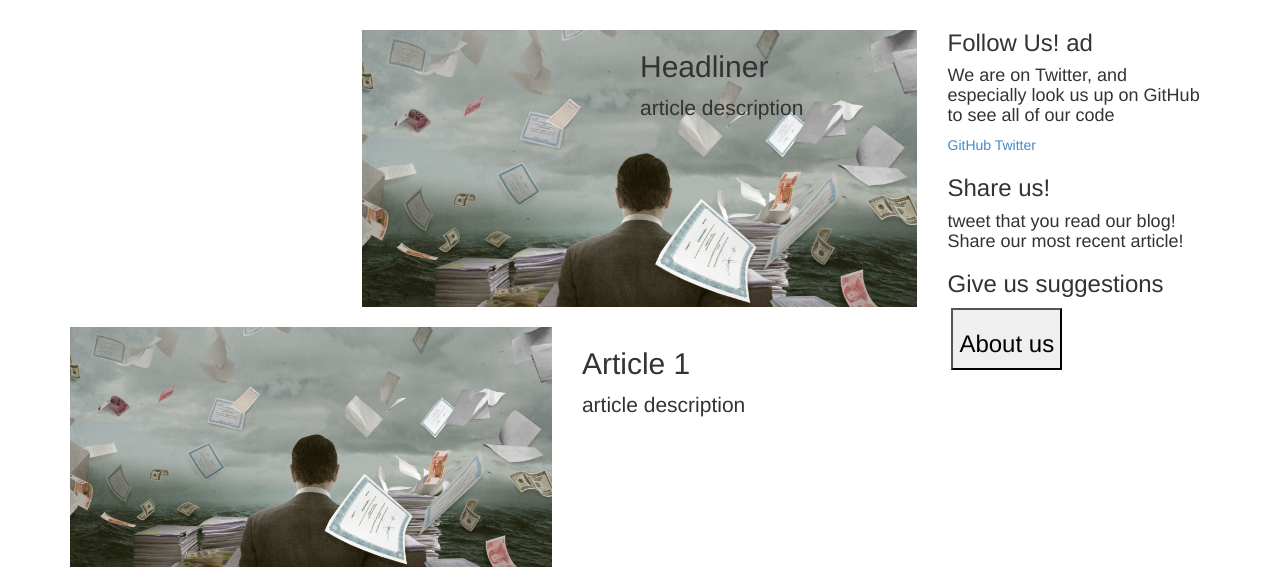
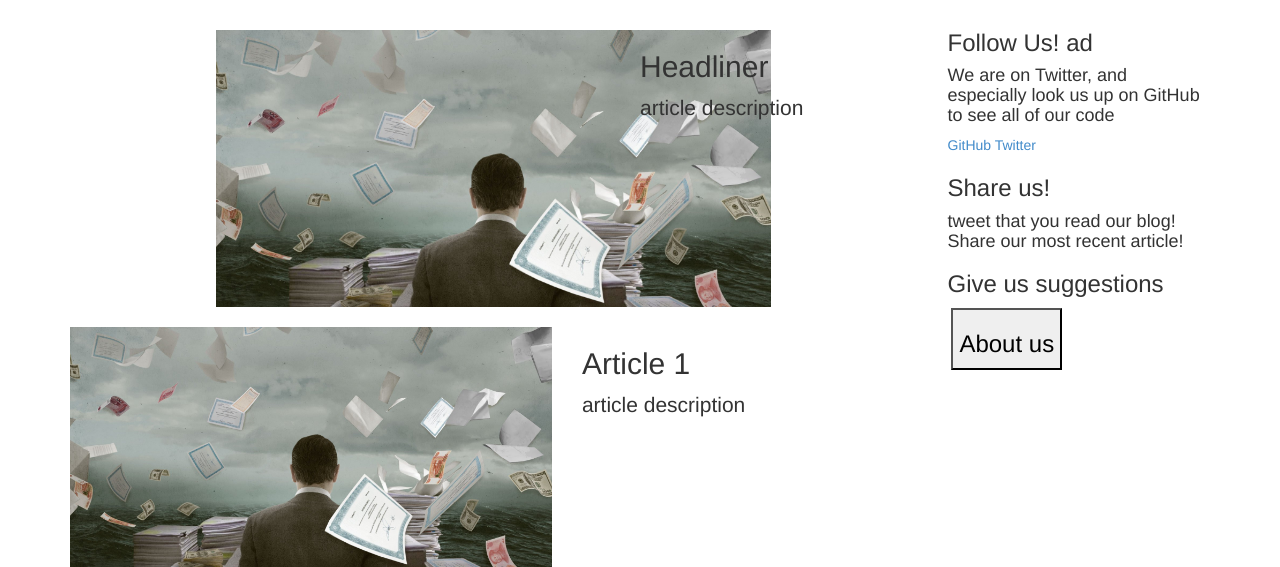
Before and after one commit to carterfawson/TheCreativeTruth, a Django app: template templates/index.html in a window 1280 px wide. Shown: the part 170-737 px from the top of the page. Run offline with Django 3.2, Linux system fonts and the light colour scheme; the template is opened without the code that fills it, so the values that code supplies are empty; some libraries are stand-ins or nearby versions.

Commit message:
working with Bootstrap

```diff
--- a/templates/index.html
+++ b/templates/index.html
@@ -31,10 +31,12 @@
     <div class="row main-row">
         <div class="col-sm-9">
             <article class="row top-buffer">
-                <img src="{% static 'blog/images/money_copy.jpg' %}" class="col-sm-8 col-sm-push-4 img-headline"/>
-                <div class="col-sm-12">
-                    <h2>Headliner</h2>
-                    <p class="lead">article description</p>
+                <img src="{% static 'blog/images/money_copy.jpg' %}" class="col-sm-8 col-sm-push-2 img-headline"/>
+                <div class="row">
+                    <div class="col-sm-12">
+                        <h2>Headliner</h2>
+                        <p class="lead">article description</p>
+                    </div>
                 </div>
             </article>
             <article class="row top-buffer">
```
